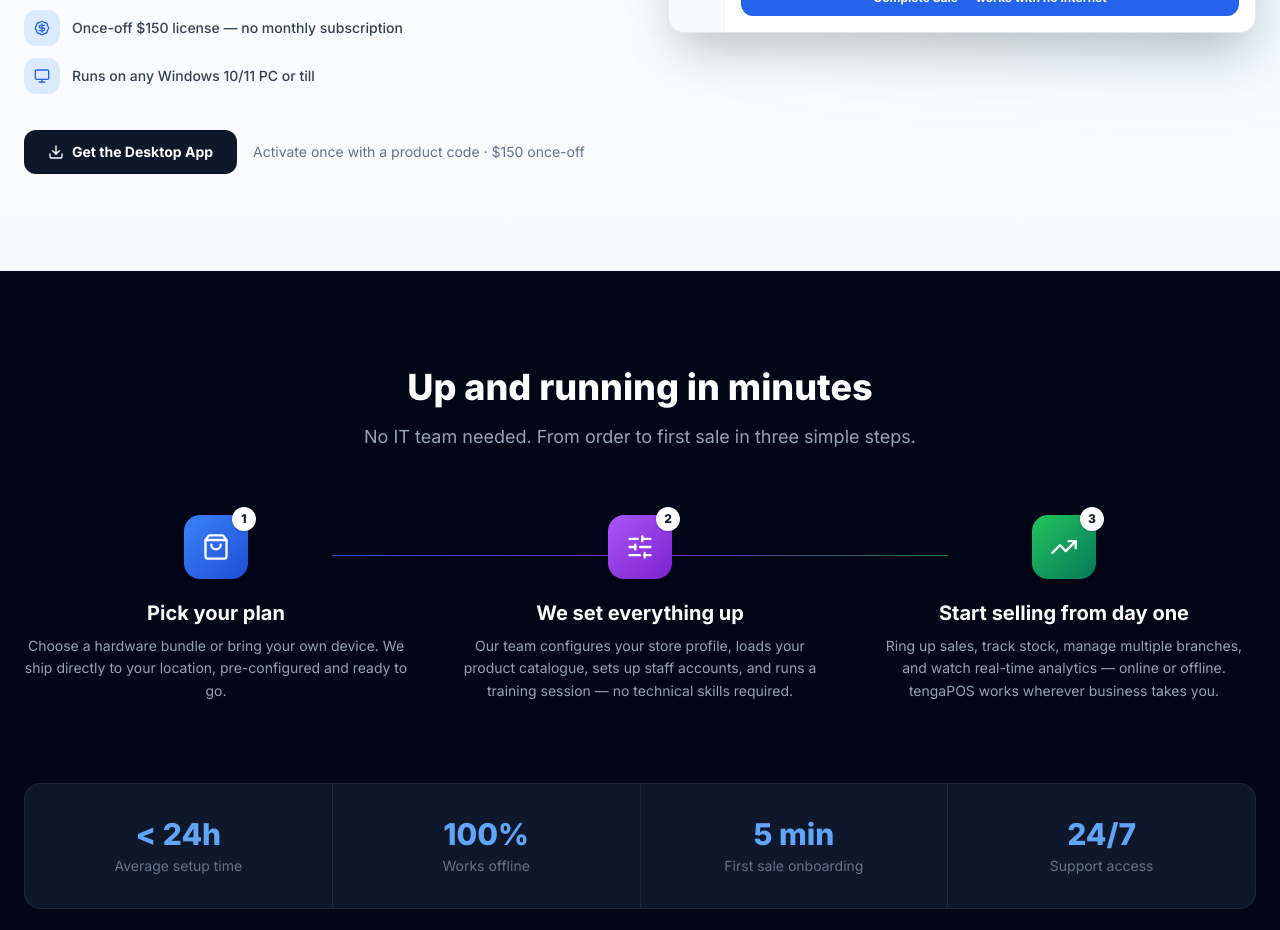
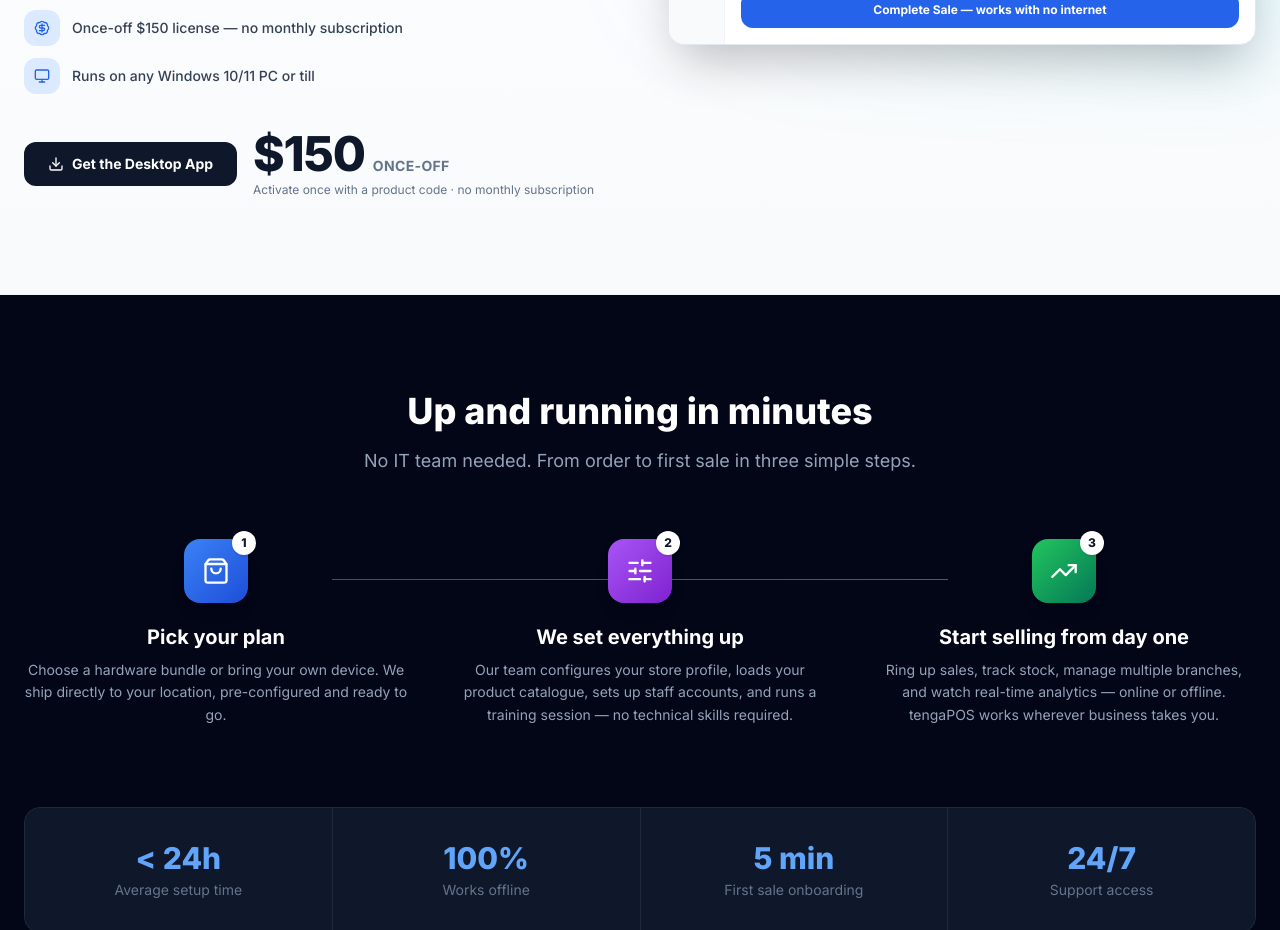
Before and after one commit to Munyah17/tengaPOS, a React (Vite) app: page / in a window 1280 px wide. Shown: the part 2280-3210 px from the top of the page. Built offline with nearby package versions, Linux system fonts and the light colour scheme; no server answers; the database is empty.

Commit message:
feat(landing): make desktop license price prominent
Show  once-off as a large price block beside the desktop download CTA instead of small inline text.

```diff
--- a/src/pages/Landing.jsx
+++ b/src/pages/Landing.jsx
@@ -150,9 +150,15 @@ export default function Landing() {
                     Get the Desktop App
                   </Link>
                 )}
-                <span className="text-sm text-slate-500 dark:text-slate-400">
-                  Activate once with a product code · $150 once-off
-                </span>
+                <div>
+                  <div className="flex items-baseline gap-2">
+                    <span className="text-5xl font-extrabold tracking-tight text-slate-900 dark:text-white">$150</span>
+                    <span className="text-sm font-bold uppercase tracking-wide text-slate-500 dark:text-slate-400">once-off</span>
+                  </div>
+                  <p className="mt-1 text-xs text-slate-500 dark:text-slate-400">
+                    Activate once with a product code · no monthly subscription
+                  </p>
+                </div>
               </div>
             </motion.div>
 
```
